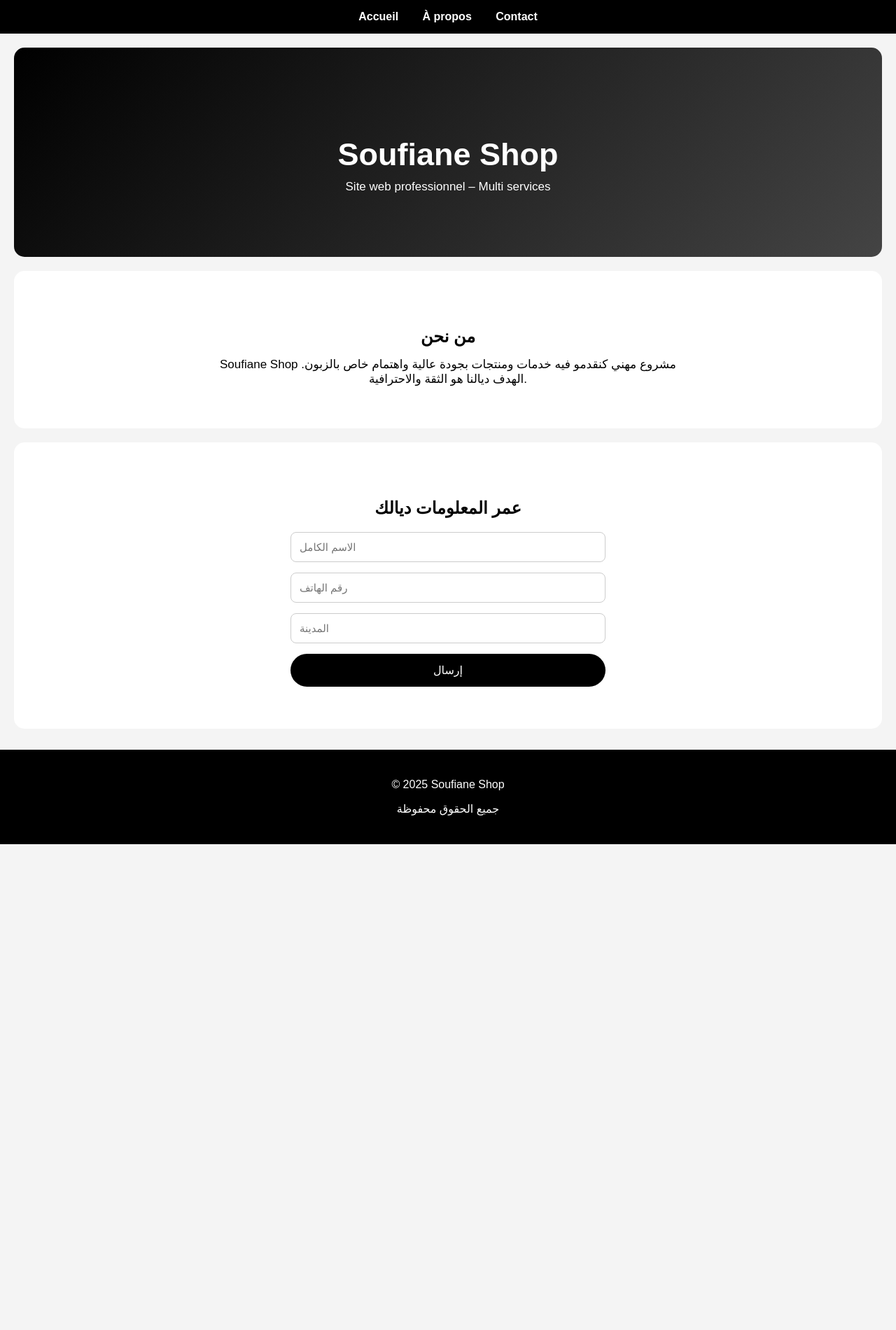
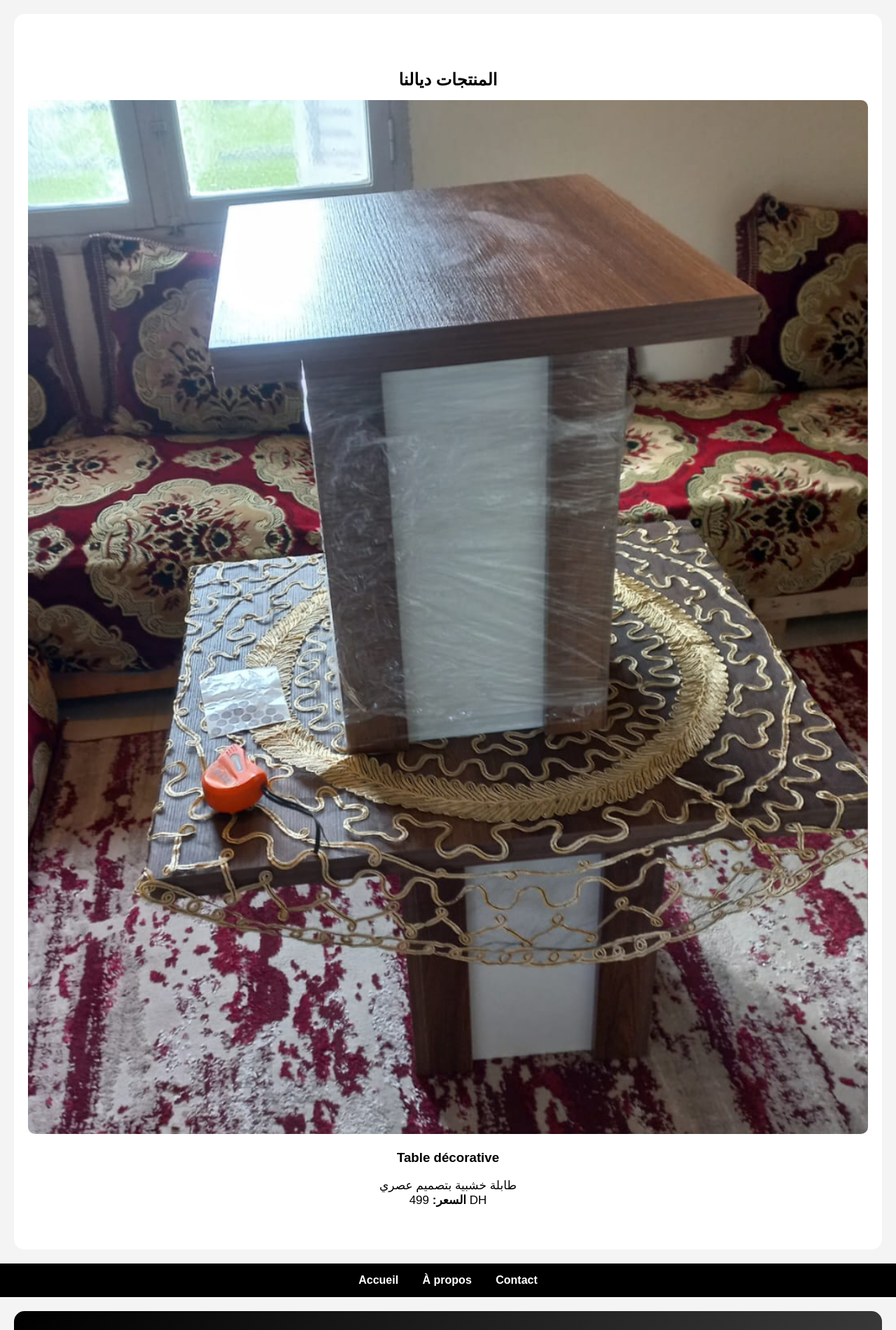
Before and after one commit to zineddinesoufiane0-dot/soufiane-shop, a plain HTML site: page index.html in a window 1280 px wide. Shown: the top 1900 px of the page at 70% size. Before the commit the page ends 1206 px from the top, so only its background shows below. Drawn offline with Linux system fonts and the light colour scheme.

Commit message:
Update index.html

```diff
--- a/index.html
+++ b/index.html
@@ -109,6 +109,20 @@
 </head>
 
 <body>
+  <!-- ===== PRODUITS ===== -->
+<section id="products">
+  <h2>المنتجات ديالنا</h2>
+
+  <div class="product">
+    <img src="images/table.jpeg" style="width:100%;border-radius:10px;">
+    <h3>Table décorative</h3>
+    <p>طابلة خشبية بتصميم عصري</p>
+    <p><strong>السعر:</strong> 499 DH</p>
+  </div>
+
+</section>
+
+
 
 <!-- ===== NAV ===== -->
 <nav>
```
